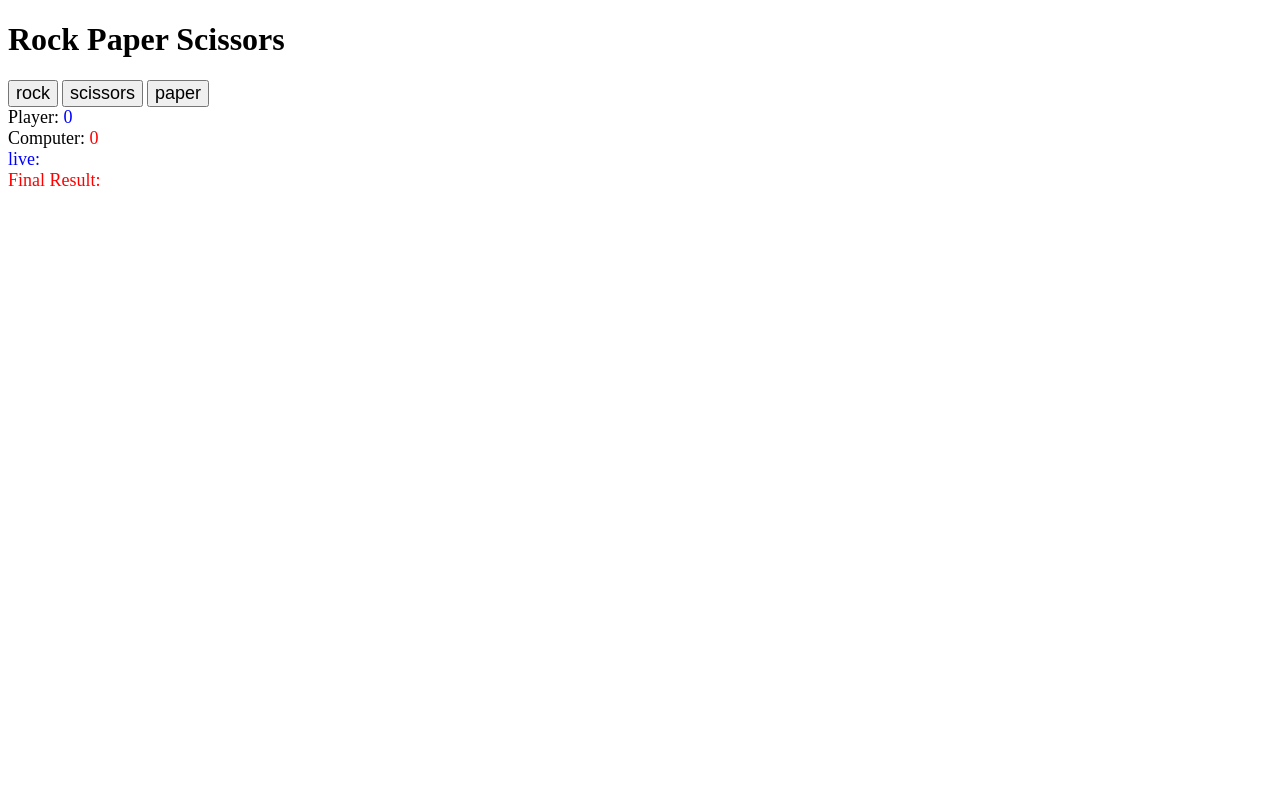
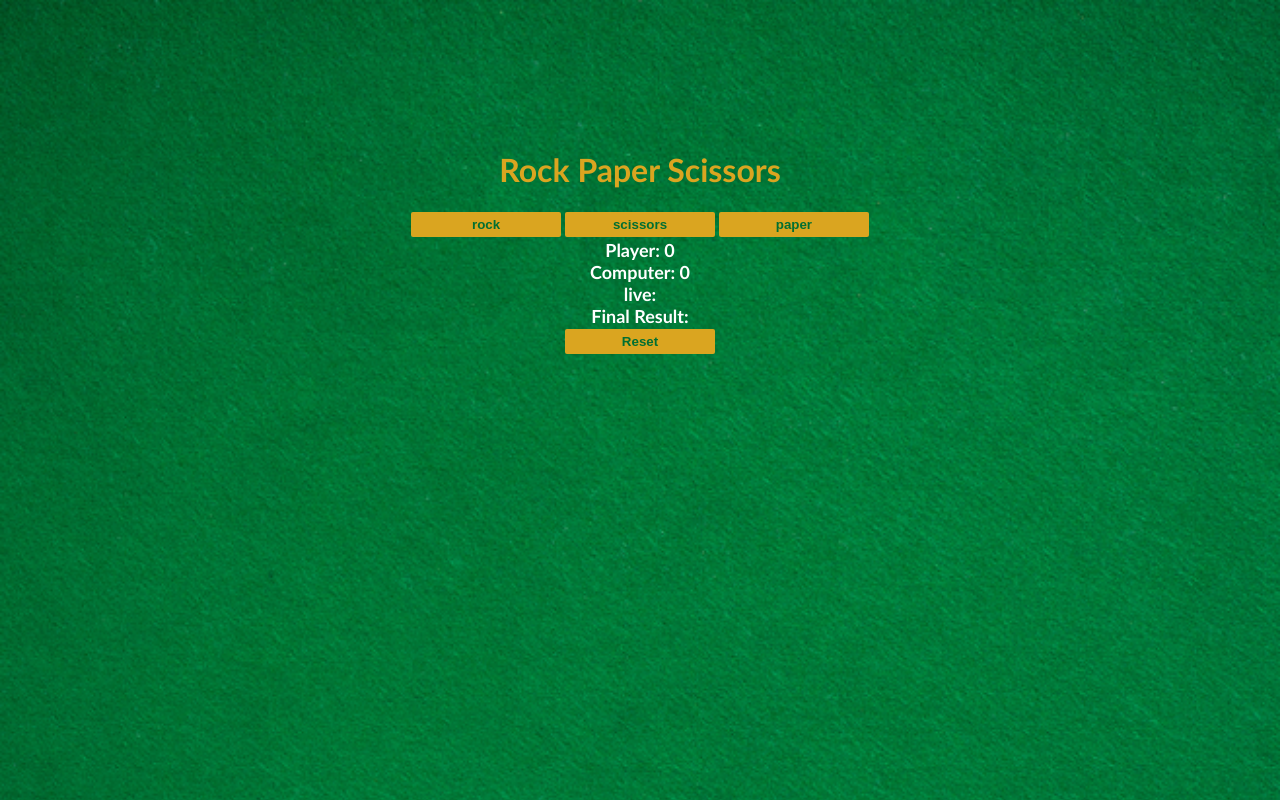
Before and after one commit to yashnode/rock-paper-scissors, a plain HTML site: page index.html in a window 1280 px wide. Drawn offline with Linux system fonts and the light colour scheme.

Commit message:
added css and reset

```diff
--- a/index.html
+++ b/index.html
@@ -6,15 +6,7 @@
     <meta http-equiv="X-UA-Compatible" content="IE=edge">
     <meta name="viewport" content="width=device-width, initial-scale=1.0">
     <title>Rock Paper Scissors</title>
-    <style>
-        button {
-            font-size: large;
-        }
-
-        div {
-            font-size: large;
-        }
-    </style>
+    <link rel="stylesheet" href="styles.css">
 </head>
 
 <body>
@@ -23,11 +15,12 @@
     <button id="scissors">scissors</button>
     <button id="paper">paper</button> <br>
     <div>Player:
-        <span id="player" style="color:blue">0</span></div>
+        <span id="player">0</span></div>
     <div>Computer:
-        <span id="computer" style="color: red;">0</span></div>
-    <div id="liveResult" style="color: blue;">live:</div>
-    <div id="finalResult" style="color:red;">Final Result:</div>
+        <span id="computer">0</span></div>
+    <div id="liveResult">live:</div>
+    <div id="finalResult">Final Result:</div>
+    <button id="reset" onclick="reset()">Reset</button>
 
 </body>
 <script src="main.js"></script>
--- a/main.js
+++ b/main.js
@@ -124,4 +124,8 @@ function showFinal(computer, player) {
     }
 
 }
+
+function reset() {
+    window.location.reload();
+}
 game();
--- /dev/null
+++ b/styles.css
@@ -0,0 +1,33 @@
+body {
+    font-family: 'Trebuchet MS', 'Lucida Sans Unicode', 'Lucida Grande', Arial, sans-serif;
+    background-image: url("images/table.png");
+    background-size: cover;
+    font-weight: bold;
+    color: white;
+    text-align: center;
+    margin: 150px auto;
+}
+
+h1 {
+    text-align: center;
+    color: goldenrod;
+}
+
+button {
+    color: #016f32;
+    width: 150px;
+    background: goldenrod;
+    padding-top: 5px;
+    padding-bottom: 5px;
+    font-weight: bold;
+    border: none;
+    border-radius: 2px;
+    margin-bottom: 2px;
+    margin-top: 2px;
+    cursor: pointer;
+}
+
+div {
+    font-size: large;
+    color: white;
+}
```
Also changed, not shown: images/table.png (added).
